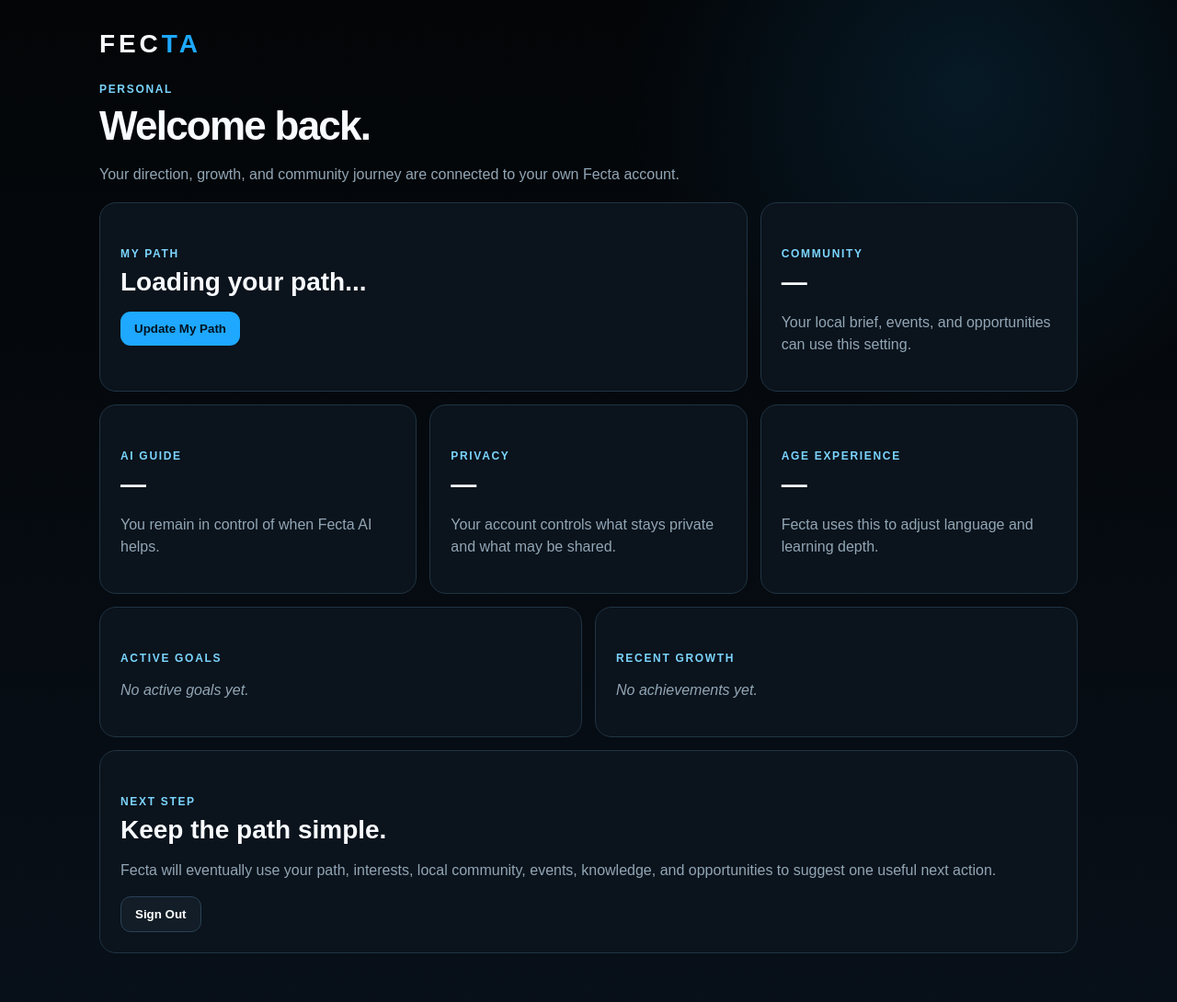
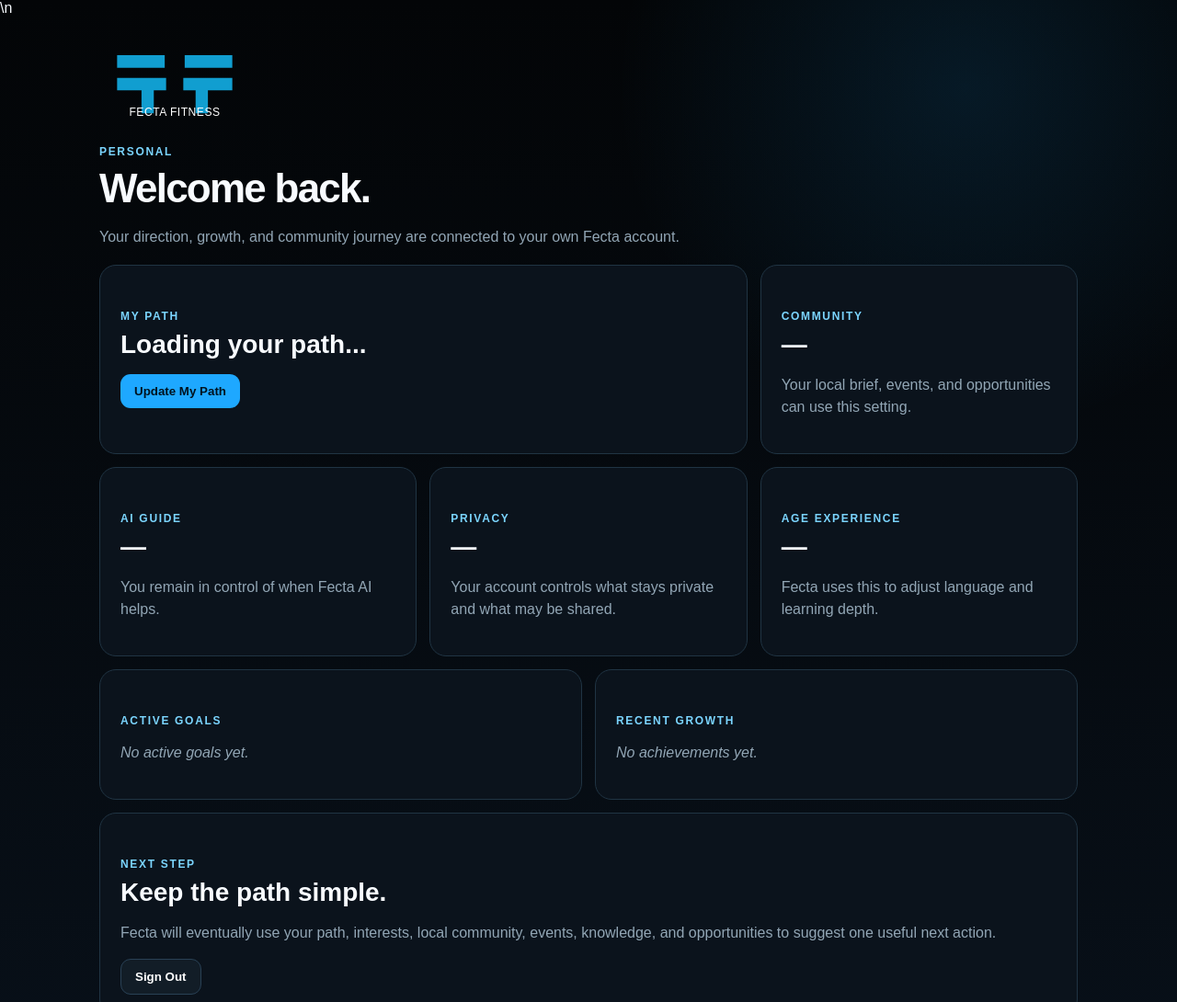
Before and after one commit to patrickwing15/fecta-app, a plain HTML site: page member.html in a window 1280 px wide. Shown: the top 1090 px of the page at 92% size. Drawn offline with Linux system fonts and the light colour scheme; a script that the page names is missing.

Commit message:
Use the Fecta logo across the app

```diff
--- a/member.html
+++ b/member.html
@@ -3,7 +3,7 @@
 <head>
   <meta charset="utf-8" />
   <meta name="viewport" content="width=device-width, initial-scale=1" />
-  <title>My Fecta</title>
+  <title>My Fecta</title>\n  <link rel="icon" href="./assets/fecta-fitness-logo.svg" type="image/svg+xml" />
 
   <style>
     :root {
@@ -36,15 +36,8 @@
       padding: 32px 18px 70px;
     }
 
-    .logo {
-      font-size: 28px;
-      font-weight: 900;
-      letter-spacing: .14em;
-    }
-
-    .logo span {
-      color: var(--blue);
-    }
+    .logo { display: inline-flex; text-decoration: none; }
+    .logo img { display: block; width: 164px; height: 78px; object-fit: contain; }
 
     .kicker {
       margin-top: 26px;
@@ -173,9 +166,9 @@
 
   <main class="wrap">
 
-    <div class="logo">
-      FEC<span>TA</span>
-    </div>
+    <a class="logo" href="./" aria-label="Fecta Fitness home">
+      <img src="./assets/fecta-fitness-logo.svg" alt="Fecta Fitness">
+    </a>
 
     <div class="kicker">
       Personal
```
